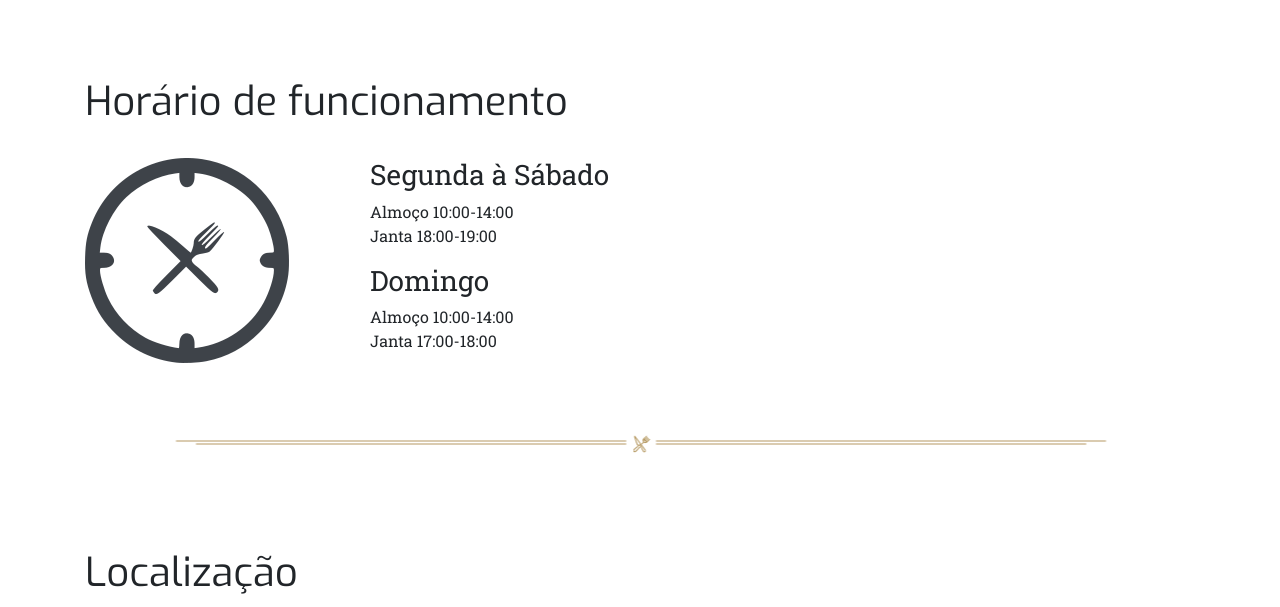
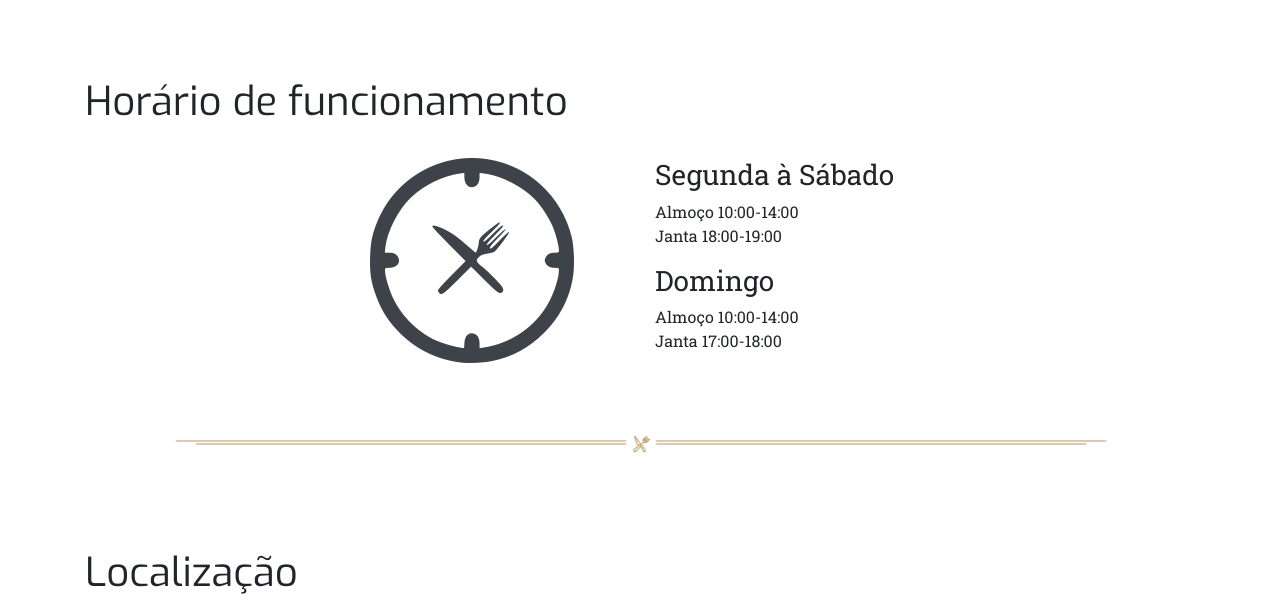
Before and after one commit to danielrcoura/panelao-site, a website: page index.html in a window 1280 px wide. Shown: the part 798-1405 px from the top of the page. Drawn offline with Linux system fonts and the light colour scheme.

Commit message:
Task17 - Changed divs column

```diff
--- a/index.html
+++ b/index.html
@@ -115,18 +115,17 @@
       <div class="container">
         <h1>Horário de funcionamento</h1>
         <div class="row content">
+          <div class="col-lg-3"></div>
           <div class="col-lg-3">
             <img src="img/clock.png" alt="">
           </div>
           <div class="col-lg-3">
               <h3>Segunda à Sábado</h3>
-              <p>Almoço 10:00-14:00
-              <br>
+              <p>Almoço 10:00-14:00<br>
               Janta 18:00-19:00</p>
 
               <h3>Domingo</h3>
-              <p>Almoço 10:00-14:00
-              <br>
+              <p>Almoço 10:00-14:00<br>
               Janta 17:00-18:00</p>
           </div>
         </div>
```
